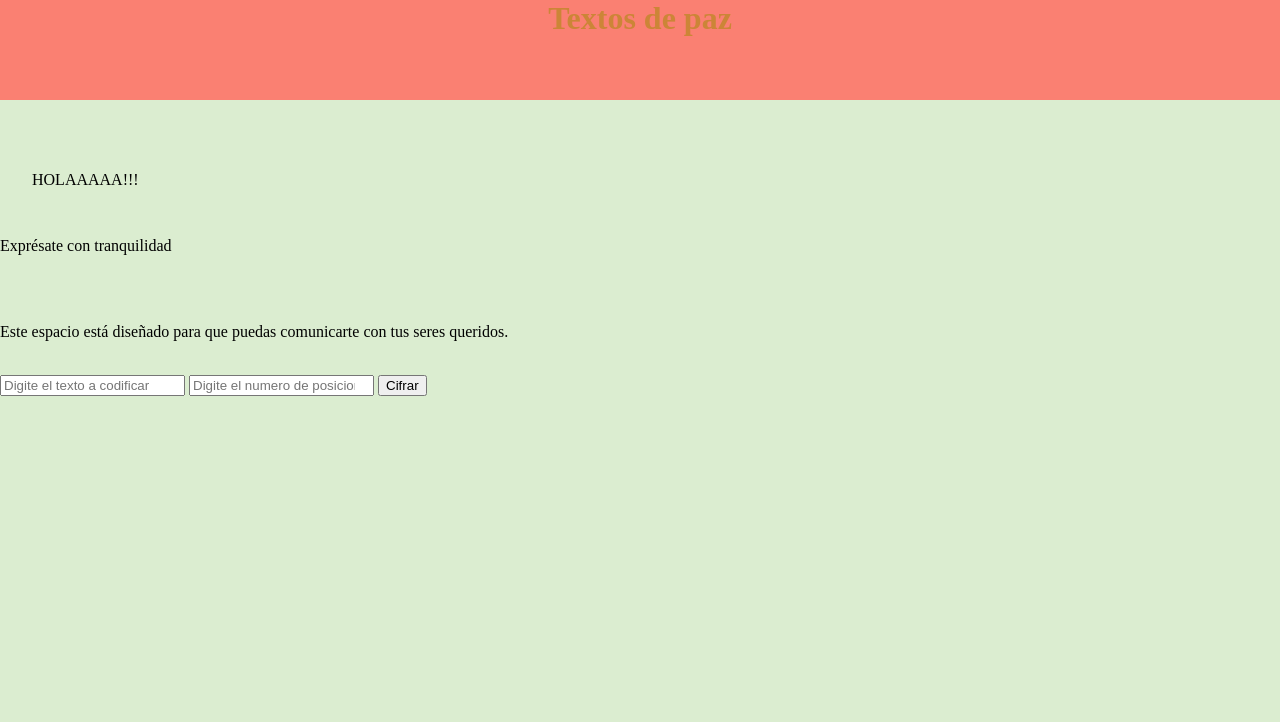
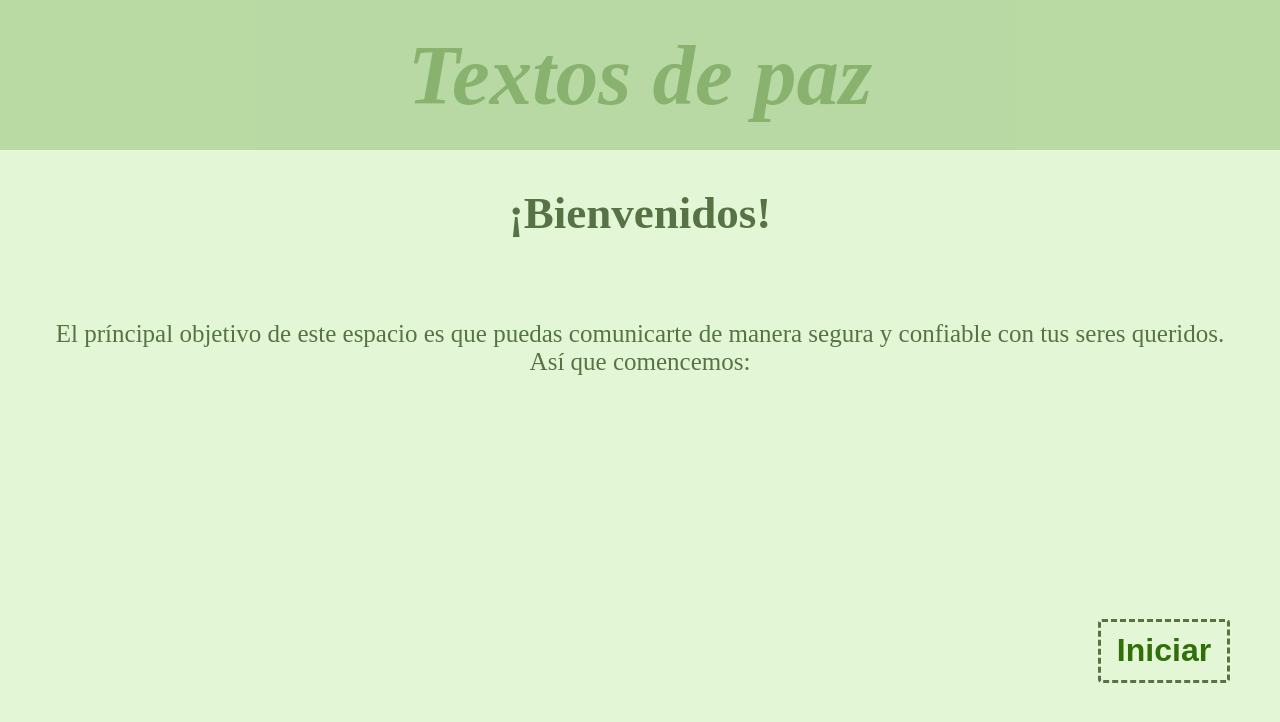
Before and after one commit to ViviRuales/Cipher, a website with bundled scripts: page src/index.html in a window 1280 px wide. Built offline with nearby package versions, Linux system fonts and the light colour scheme.

Commit message:
CSS Página 1 y parte página 2

```diff
--- a/src/index.html
+++ b/src/index.html
@@ -8,20 +8,27 @@
   <body>
     <div class="cipherContainer" id="cipherContainer">
       <h1 class ="title">Textos de paz</h1>
-      <br>
+      <div id="ocultar">
+        <h2 class = "Welcome"> ¡Bienvenidos! </h2>
+        <br>
+        <p class="Paragraph1">
+          El príncipal objetivo de este espacio es que puedas
+          comunicarte de manera segura y confiable con tus seres queridos.
+          <br> Así que comencemos:
+        </p>
+        <br>
 
-      <div class="hola"> HOLAAAAA!!! </div>
+        <div class="Start">
+          <button id="start">Iniciar</button>
+        </div>
+      </div>
+      <div id="Page2">
+        <textarea class="Message"  type="text" placeholder="Digite el texto a codificar/descifrar" id="textToCode"></textarea>
+        <input class="positions" type="number"  placeholder="Digite el numero de posiciones a trasladarse" id= "positionToMove"/>
 
-      <p> Exprésate con tranquilidad </p>
-      <br>
-      <br>
-<p> Este espacio está diseñado para que puedas comunicarte con tus seres queridos. </p>
-<br>
-      <input type="text" placeholder="Digite el texto a codificar" id="textToCode" />
-      <input type="number"  placeholder="Digite el numero de posiciones a trasladarse" id= "positionToMove"/>
-
-      <button id="Codificar"> Cifrar</button>
-
+        <button id="Codificar"> Cifrar</button>
+        <button id="Decode">Descifrar</button>
+      </div>
     </div>
 
     <script src="index.js" type="module"></script>
--- a/src/index.js
+++ b/src/index.js
@@ -3,10 +3,16 @@ import cipher from './cipher.js';
 //console.log(textToCode, positionToMove);
 //Parametros y argumentos en una función js
 
-const botonCifrar = document.getElementById("Codificar");
+/* const botonCifrar = document.getElementById("Codificar");
 
 botonCifrar.addEventListener("click", function (){
     const textToCode = document.getElementById("textToCode").value;
     const positionToMove = document.getElementById("positionToMove").value;
     cipher.encode(positionToMove, textToCode)
+}) */
+
+const botonStart = document.getElementById("start");
+botonStart.addEventListener("click", function(){
+    document.getElementById("ocultar").style.display = 'none';
+    document.getElementById("Page2").style.display = 'block';
 })
--- a/src/style.css
+++ b/src/style.css
@@ -1,24 +1,78 @@
 
 body {
-background-color: rgba(213, 235, 201, 0.856);
+background-color: #e3f7d6;
+}
+html, body, .cipherContainer{
+    height: 100%;
+}
+.title{ margin: 0px;
+    background-color:#8FBD73;
+    text-align: center;
+color: #317009;
+height: 150px;
+opacity: 0.5;
+font-style:italic ;
+font-size:85px ;
+display: flex;
+align-items: center;
+justify-content: center;
+}
+.Welcome{
+
+    text-align: center;
+    color:#577346;
+    font-size: 45px;
 }
 
-p1{font-size: 30px;color: rgb(158, 121, 52);}
-div{
-    padding:2em
+.Paragraph1{
+    margin-left: 20px;
+    margin-right: 20px;
+    color:#577346;
+    text-align: center;
+    font-size: 25px;
 }
-.title{ margin-top: 0px;
-    background-color:salmon;
-    text-align: center;
-color: #c2862bd2;
-height: 100px;
+
+.Start {
+  display:flex;
+  justify-content: flex-end;
+  margin-top: 200px;
 }
+.Start button{
+    height: 64px;
+    width: 132px;
+    margin-right: 50px;
+    background-color: transparent;
+    border-radius: 4px;
+    border-width:3px;
+    border-color: #577346;
+    border-style:dashed;
+    color:#317009;
+    font-weight: bold;
+    font-size: xx-large;
+
+}
+
+div{ display: block;
+}
+
 
 .cipherContainer{
    padding: 0px;
 }
 body{
     margin:0px;
+}
+#Page2{
+    display: none;
+}
+
+.Message{
+    height: 200px;
+    width: 400px;
+    resize: none;
+    margin-left: 200px;
+    margin-top: 100px;
+    background-color:#B6F092;
 }
 /* Asignar estilos a un id */
 /* #root{
```
